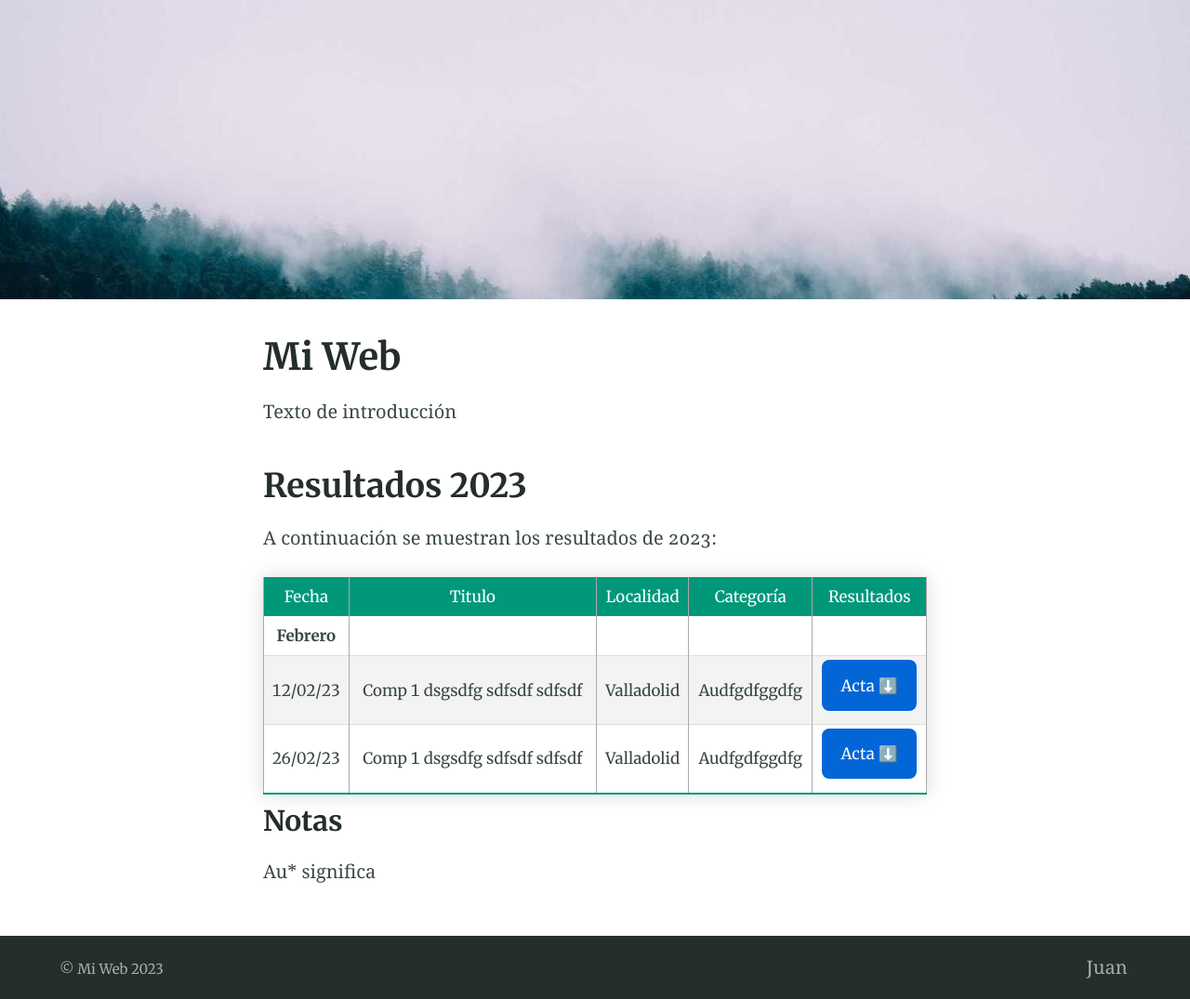
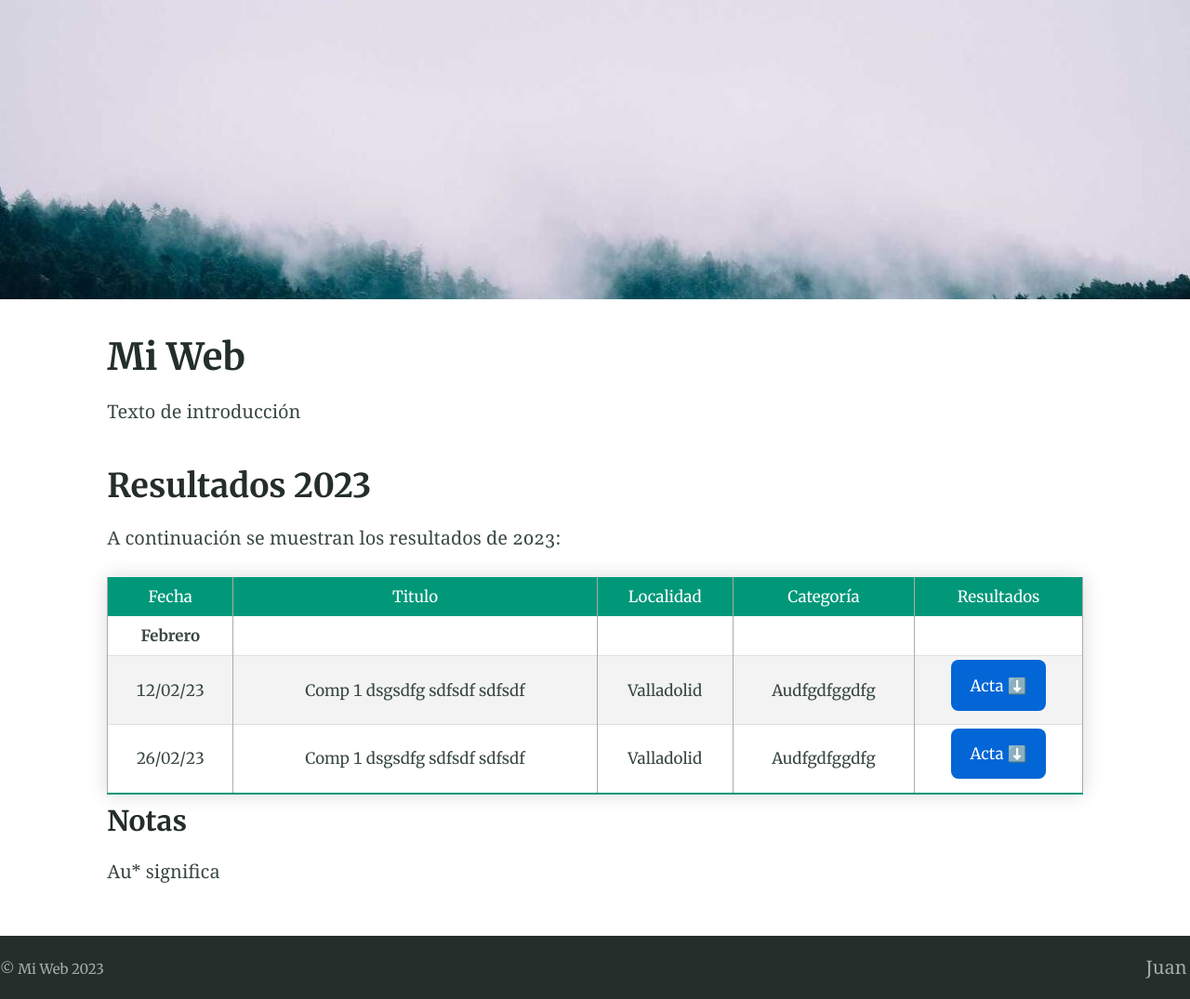
Before and after one commit to labajo/website-test, a Jekyll site: the page built from index.md, in a window 1280 px wide. Shown: the whole page at 93% size. Built offline with Jekyll 4.4.1, drawn with Linux system fonts in a browser that asks for light colours.

Commit message:
fix width

```diff
--- a/_sass/_theme.scss
+++ b/_sass/_theme.scss
@@ -9,8 +9,8 @@ body {
 }
 
 .container {
-  width: 90%;
-  max-width: 1200px;
+  width: 100%;
+  max-width: 1900px;
   margin: 0 auto;
 }
 
@@ -137,7 +137,7 @@ body {
 
 .content {
   @include breakpoint(break-1) {
-    width: 62%;
+    width: 82%;
   }
 }
 
```
